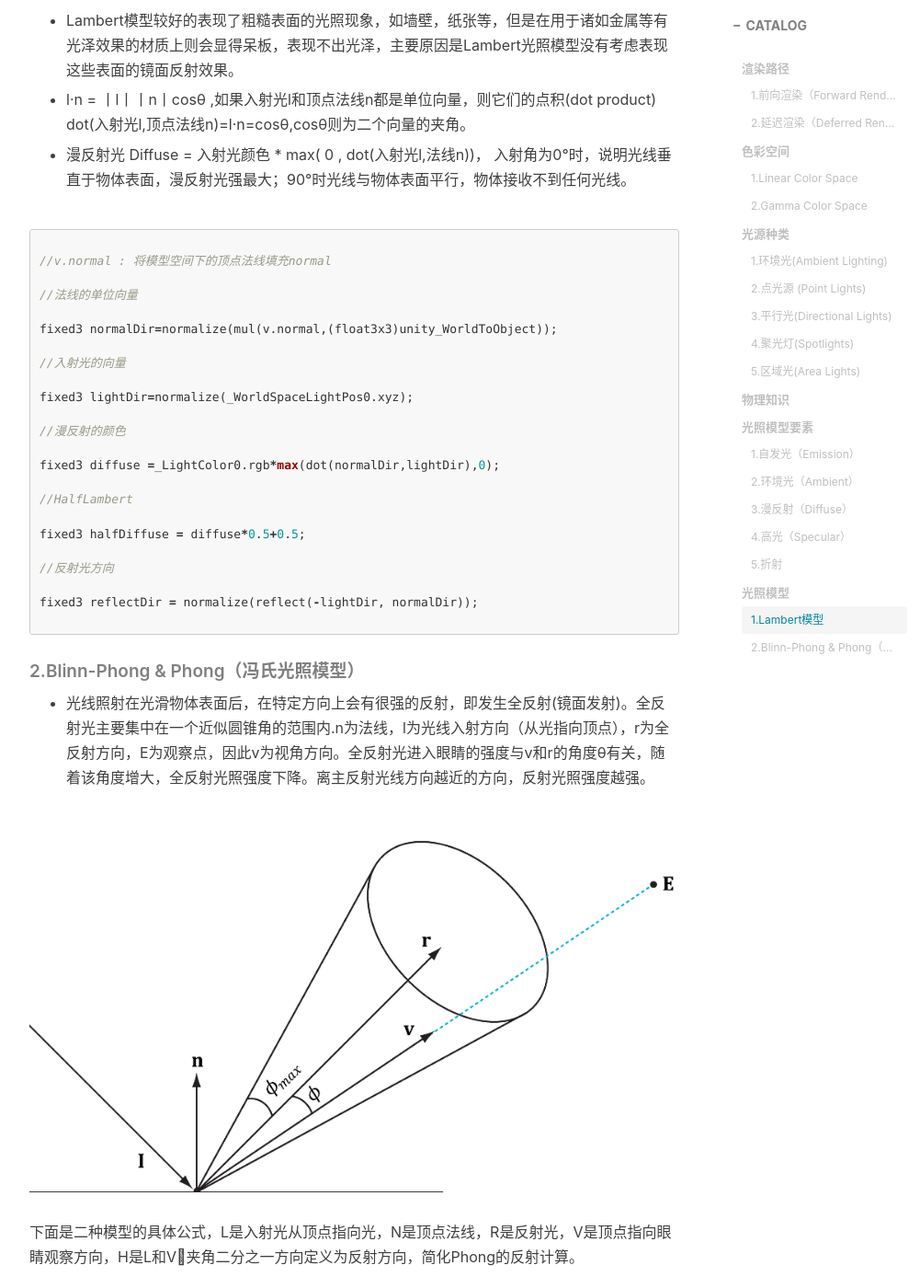
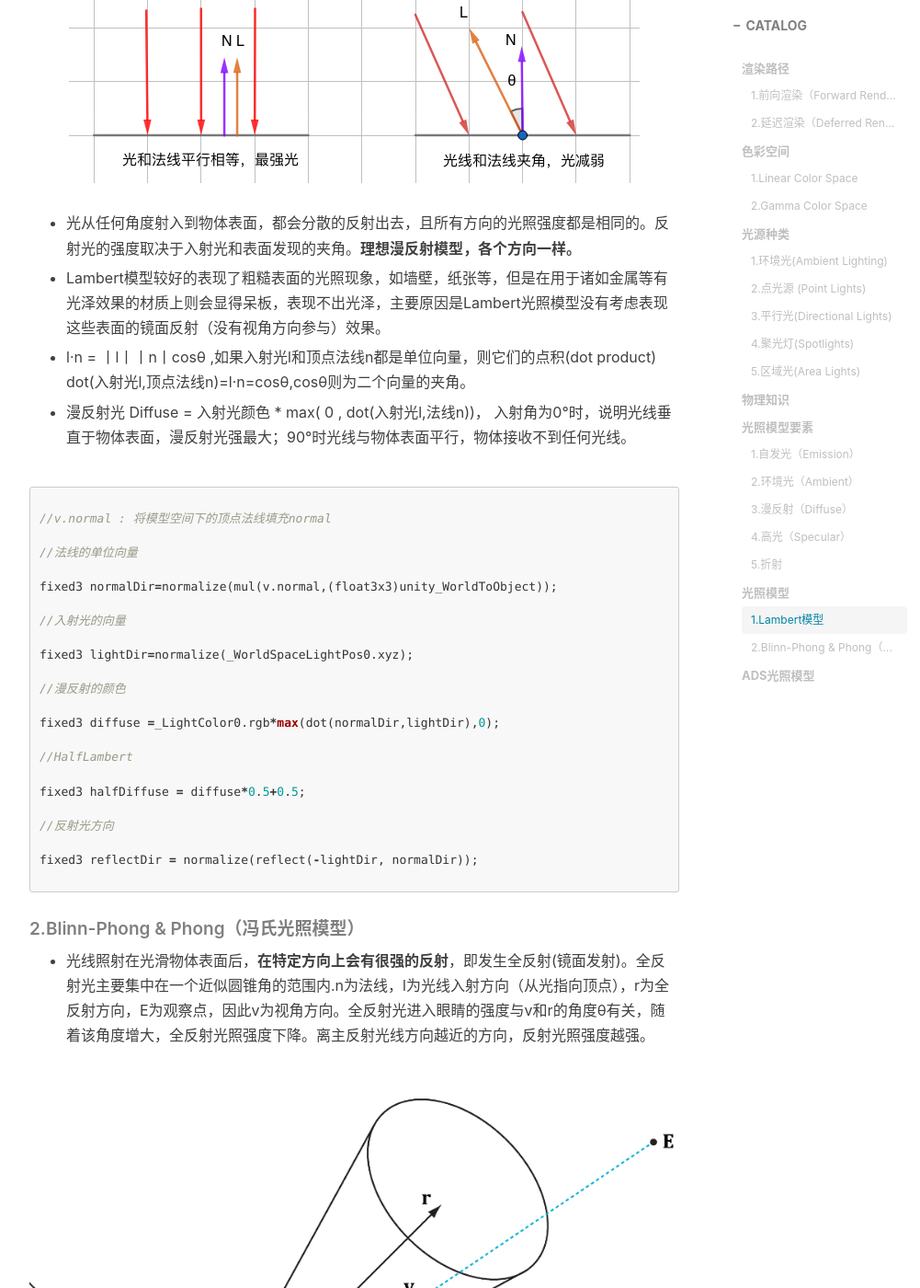
Before and after one commit to chenanbao/chenanbao.github.io, a Jekyll site: the page built from _posts/2018-11-22-光照模型.md, in a window 1280 px wide and 1400 px high, scrolled down 7841 px. Shown: the whole window at 92% size, without its empty margins (233-1234 px from the left). Built offline with Jekyll 4.4.1, drawn with Linux system fonts in a browser that asks for light colours; nearby versions of some CDN libraries; comment, search, counter and statistics services are not loaded; some of the changed text lies outside the part shown.

Commit message:
增加图示

````diff
--- a/_posts/2018-11-22-光照模型.md
+++ b/_posts/2018-11-22-光照模型.md
@@ -145,9 +145,11 @@ fixed3 ambient = UNITY_LIGHTMODEL_AMBIENT.rgb;
 
 ##### 1.Lambert模型
 
-+ 光从任何角度射入到物体表面，都会分散的反射出去，且所有方向的光照强度都是相同的。反射光的强度取决于入射光和表面发现的夹角。
+ ![image](/img/u_20.png)
 
-+ Lambert模型较好的表现了粗糙表面的光照现象，如墙壁，纸张等，但是在用于诸如金属等有光泽效果的材质上则会显得呆板，表现不出光泽，主要原因是Lambert光照模型没有考虑表现这些表面的镜面反射效果。
++ 光从任何角度射入到物体表面，都会分散的反射出去，且所有方向的光照强度都是相同的。反射光的强度取决于入射光和表面发现的夹角。**理想漫反射模型，各个方向一样。**
+
++ Lambert模型较好的表现了粗糙表面的光照现象，如墙壁，纸张等，但是在用于诸如金属等有光泽效果的材质上则会显得呆板，表现不出光泽，主要原因是Lambert光照模型没有考虑表现这些表面的镜面反射（没有视角方向参与）效果。
 
 + l·n = 丨l丨丨n丨cosθ ,如果入射光l和顶点法线n都是单位向量，则它们的点积(dot product) dot(入射光l,顶点法线n)=l·n=cosθ,cosθ则为二个向量的夹角。
 
@@ -181,7 +183,7 @@ fixed3 reflectDir = normalize(reflect(-lightDir, normalDir));
 
 ##### 2.Blinn-Phong &  Phong（冯氏光照模型）
 
-+ 光线照射在光滑物体表面后，在特定方向上会有很强的反射，即发生全反射(镜面发射)。全反射光主要集中在一个近似圆锥角的范围内.n为法线，l为光线入射方向（从光指向顶点），r为全反射方向，E为观察点，因此v为视角方向。全反射光进入眼睛的强度与v和r的角度θ有关，随着该角度增大，全反射光照强度下降。离主反射光线方向越近的方向，反射光照强度越强。
++ 光线照射在光滑物体表面后，**在特定方向上会有很强的反射**，即发生全反射(镜面发射)。全反射光主要集中在一个近似圆锥角的范围内.n为法线，l为光线入射方向（从光指向顶点），r为全反射方向，E为观察点，因此v为视角方向。全反射光进入眼睛的强度与v和r的角度θ有关，随着该角度增大，全反射光照强度下降。离主反射光线方向越近的方向，反射光照强度越强。
 
  ![image](/img/l_11.png)
 
@@ -218,3 +220,12 @@ fixed3 specular = _LightColor0.rgb * pow(max(dot(normalDir,halfDir),0),_Gloss);
 ```
 
 [高光具体实例见文章《角色光照》](https://chenanbao.github.io/2018/10/25/%E8%A7%92%E8%89%B2%E5%85%89%E7%85%A7/)
+
+
+
+### ADS光照模型
+
+![image](/img/u_19.jpeg)
+[上图来自gamedev](https://www.gamedev.net/articles/programming/graphics/the-basics-of-glsl-40-shaders-r2861)
+
+LightIntensity = Ambient + Diffuse + Specular;
````
Also changed, not shown: img/u_19.jpeg (added), img/u_20.png (added).
